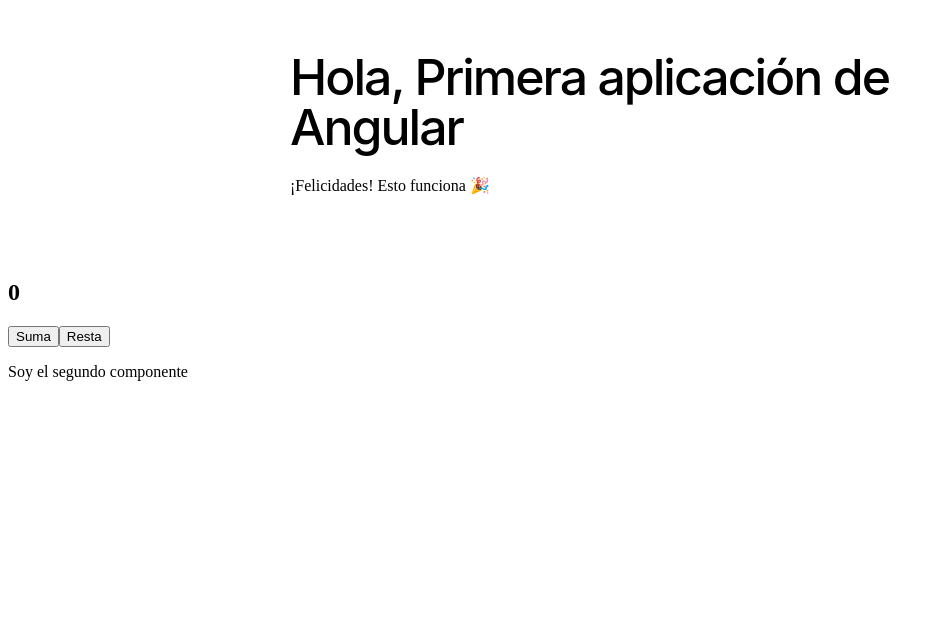
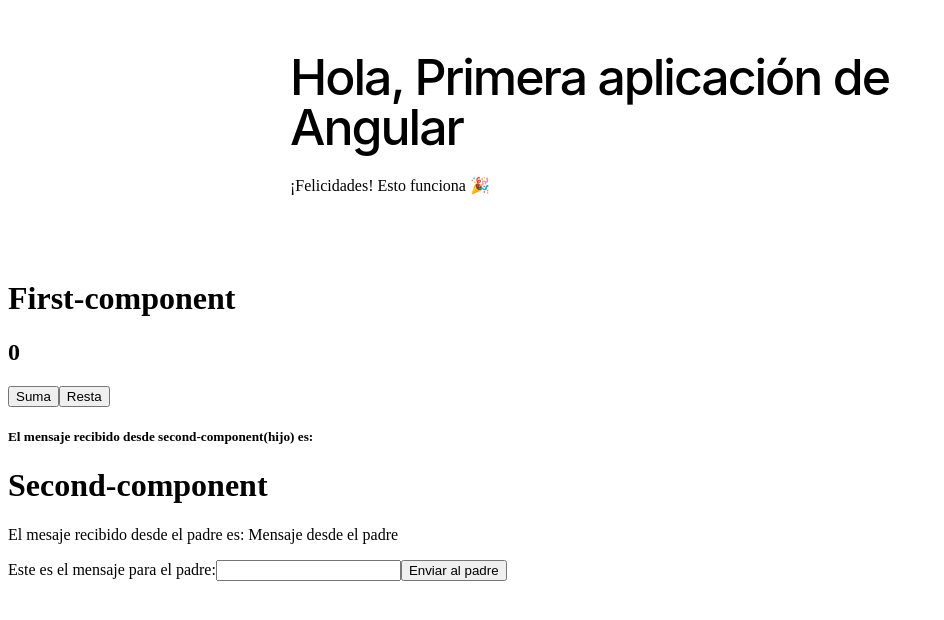
Before and after one commit to alvaroariasrivero/first-angular-app, an Angular app: page / in a window 1280 px wide. Shown: the top 620 px of the page, without its empty margins (0-944 px from the left). Built offline with nearby package versions, Linux system fonts and the light colour scheme.

Commit message:
communication father/son son/father

```diff
--- a/src/app/app.module.ts
+++ b/src/app/app.module.ts
@@ -5,6 +5,7 @@
 import { AppComponent } from './app.component';
 import { FirstComponentComponent } from './first-component/first-component.component';
 import { SecondComponentComponent } from './second-component/second-component.component';
+import { FormsModule } from '@angular/forms';
 
 @NgModule({
   declarations: [
@@ -14,7 +15,8 @@
   ],
   imports: [
     BrowserModule,
-    AppRoutingModule
+    AppRoutingModule,
+    FormsModule
   ],
   providers: [],
   bootstrap: [AppComponent]
--- a/src/app/first-component/first-component.component.html
+++ b/src/app/first-component/first-component.component.html
@@ -1,6 +1,8 @@
+<h1>First-component</h1>
 <h2 *ngIf="showCounter">{{counter}}</h2>
 <h2>{{message}}</h2>
 <button (click)="increaseCounter()">Suma</button>
 <button (click)="decreaseCounter()">Resta</button>
+<h5>El mensaje recibido desde second-component(hijo) es: {{messageFromSon}}</h5>
 
-<app-second-component />
+<app-second-component [receivingFromParent]="messageToSon" (messageFromSon)="receiveMessage($event)"/>
--- a/src/app/first-component/first-component.component.ts
+++ b/src/app/first-component/first-component.component.ts
@@ -12,7 +12,7 @@
   showCounter: boolean = true;
 
   increaseCounter() {
-    if(this.counter <10){
+    if(this.counter <11){
       this.counter++;
       this.checkCounter();
     }
@@ -26,7 +26,7 @@
   };
 
   checkCounter() {
-    if(this.counter === 10){
+    if(this.counter === 11){
       this.message = "Ya no puedes sumar más";
       this.showCounter = false;
     }else{
@@ -35,4 +35,15 @@
     }
   };
 
+  // Datos para enviar al hijo
+  messageToSon: string = "Mensaje desde el padre";
+
+  // Datos recibidos desde el hijo
+
+  messageFromSon: string = "";
+
+  receiveMessage($event: string){
+    this.messageFromSon = $event;
+  };
+
 }
--- a/src/app/second-component/second-component.component.html
+++ b/src/app/second-component/second-component.component.html
@@ -1 +1,9 @@
-<p>Soy el segundo componente</p>
+<h1>Second-component</h1>
+<p>El mesaje recibido desde el padre es: {{receivingFromParent}}</p>
+
+<div>
+    <label for="messageToFather">Este es el mensaje para el padre:</label>
+    <!-- Para los formularios importante importar en app.module FormsModule  -->
+    <input type="text" name="messageToFather" [(ngModel)]="outputMessage">
+    <button (click)="sendMessage()">Enviar al padre</button>
+</div>
--- a/src/app/second-component/second-component.component.ts
+++ b/src/app/second-component/second-component.component.ts
@@ -1,4 +1,4 @@
-import { Component } from '@angular/core';
+import { Component, EventEmitter, Input, Output } from '@angular/core';
 
 @Component({
   selector: 'app-second-component',
@@ -7,4 +7,16 @@
 })
 export class SecondComponentComponent {
 
+  // Datos que recibe de first-cimponent
+  @Input() receivingFromParent: string = "";
+
+  // Datos que envía a first-component
+  @Output() messageFromSon = new EventEmitter<string>();
+
+  outputMessage: string = "";
+
+  sendMessage(){
+    this.messageFromSon.emit(this.outputMessage);
+  };
+
 }
```
